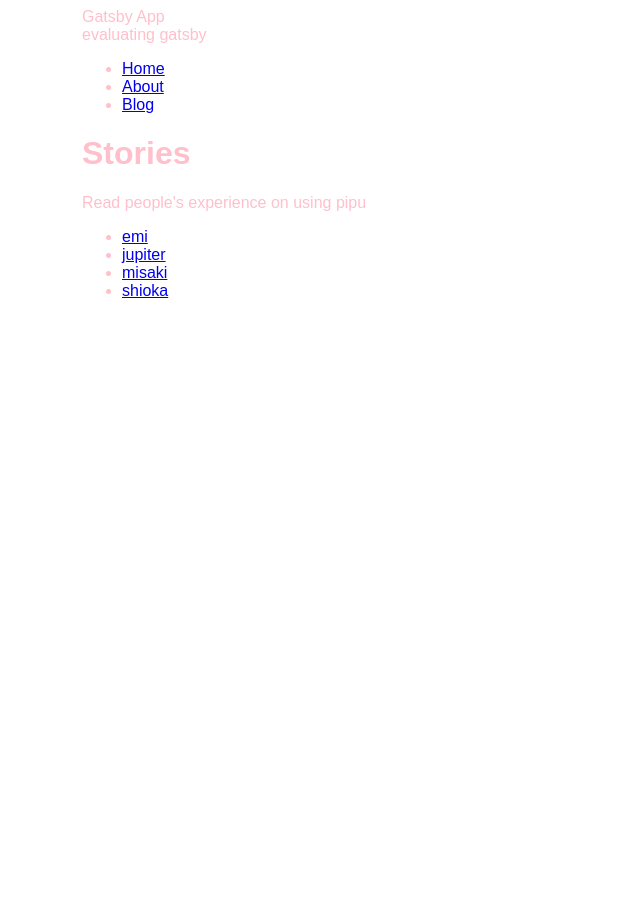
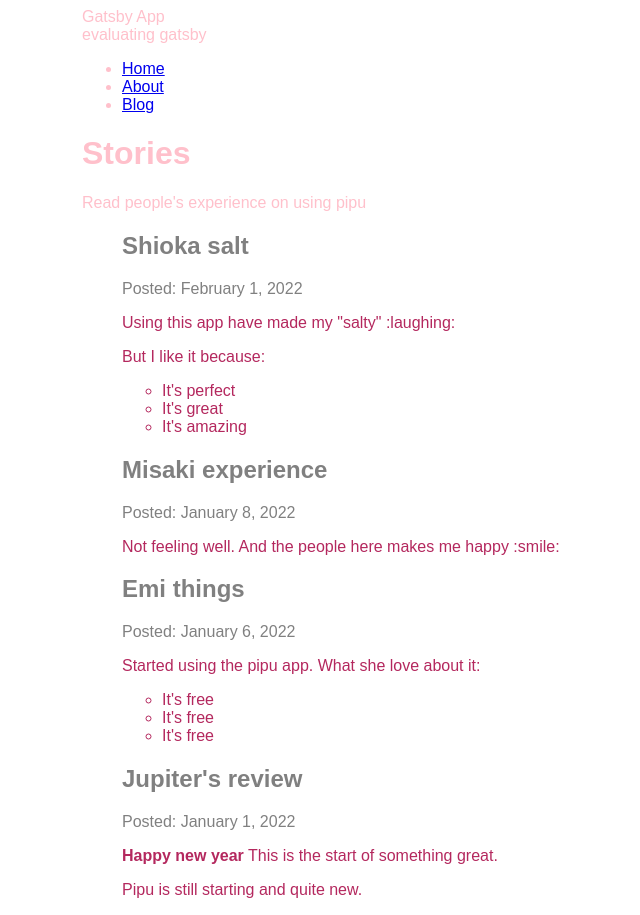
Before and after one commit to jupiterhub/gatsby-research, a Gatsby site: page /blog in a window 1280 px wide. Shown: the whole page, without its empty margins (308-948 px from the left). Before the commit the page ends 800 px from the top, so only its background shows below. Built offline with nearby package versions, Linux system fonts and the light colour scheme; Gatsby itself is replaced by a stand-in of ours.

Commit message:
feat: update blog to contain information from mdx file

```diff
--- a/blog/emi.mdx
+++ b/blog/emi.mdx
@@ -0,0 +1,11 @@
+---
+title: Emi things
+date: "2022-01-06"
+---
+
+Started using the pipu app.
+What she love about it:
+
+- It's free
+- It's free
+- It's free
--- a/blog/jupiter.mdx
+++ b/blog/jupiter.mdx
@@ -0,0 +1,9 @@
+---
+title: Jupiter's review
+date: "2022-01-01"
+---
+
+**Happy new year**
+This is the start of something great.
+
+Pipu is still starting and quite new.
--- a/blog/misaki.mdx
+++ b/blog/misaki.mdx
@@ -0,0 +1,6 @@
+---
+title: Misaki experience
+date: "2022-01-08"
+---
+
+Not feeling well. And the people here makes me happy :smile:
--- a/blog/shioka.mdx
+++ b/blog/shioka.mdx
@@ -0,0 +1,12 @@
+---
+title: Shioka salt
+date: "2022-02-01"
+---
+
+Using this app have made my "salty" :laughing:
+
+But I like it because:
+
+- It's perfect
+- It's great
+- It's amazing
--- a/gatsby-config.js
+++ b/gatsby-config.js
@@ -15,5 +15,6 @@ module.exports = {
         path: `${__dirname}/blog`,
       },
     },
+    "gatsby-plugin-mdx",
   ],
 };
--- a/package.json
+++ b/package.json
@@ -15,8 +15,11 @@
     "clean": "gatsby clean"
   },
   "dependencies": {
+    "@mdx-js/mdx": "^1.6.22",
+    "@mdx-js/react": "^1.6.22",
     "gatsby": "^4.5.2",
     "gatsby-plugin-image": "^2.5.2",
+    "gatsby-plugin-mdx": "^3.5.2",
     "gatsby-plugin-sharp": "^4.5.2",
     "gatsby-source-filesystem": "^4.5.2",
     "react": "^17.0.1",
--- a/src/pages/blog.js
+++ b/src/pages/blog.js
@@ -1,6 +1,8 @@
 import { graphql } from "gatsby";
 import * as React from "react";
 import Layout from "./layout";
+import { title, posted, body } from "./blog.module.css";
+import { MDXRenderer } from "gatsby-plugin-mdx";
 
 // data prop is default and passed
 const BlogPage = ({ data }) => {
@@ -10,26 +12,33 @@ const BlogPage = ({ data }) => {
       <p>Read people's experience on using pipu</p>
 
       <ul>
-        {data.allFile.nodes.map((node) => (
-          <li key={node.name}>
-            <a href="#">{node.name}</a>
-          </li>
+        {data.allMdx.nodes.map((node) => (
+          <article key={node.id}>
+            <h2 className={title}>{node.frontmatter.title}</h2>
+            <p className={posted}>Posted: {node.frontmatter.date}</p>
+            <div className={body}>
+              <MDXRenderer>{node.body}</MDXRenderer>
+            </div>
+          </article>
         ))}
       </ul>
     </Layout>
   );
 };
 
-// pageQuery. (not a useStaticQuery)
-// exporting a query will automatically be handled by the framework, and data will be passed
-export const blogQuery = graphql`
+export const mdxQuery = graphql`
   query {
-    allFile {
+    allMdx(sort: { fields: frontmatter___date, order: DESC }) {
       nodes {
-        relativePath
-        name
+        frontmatter {
+          date(formatString: "MMMM D, YYYY")
+          title
+        }
+        id
+        body
       }
     }
   }
 `;
+
 export default BlogPage;
--- /dev/null
+++ b/src/pages/blog.module.css
@@ -0,0 +1,12 @@
+.title {
+  color: gray;
+  size: 4em;
+}
+
+.posted {
+  color: grey;
+}
+
+.body {
+  color: rgb(180, 40, 94);
+}
```
Also changed, not shown: 1 other file.
